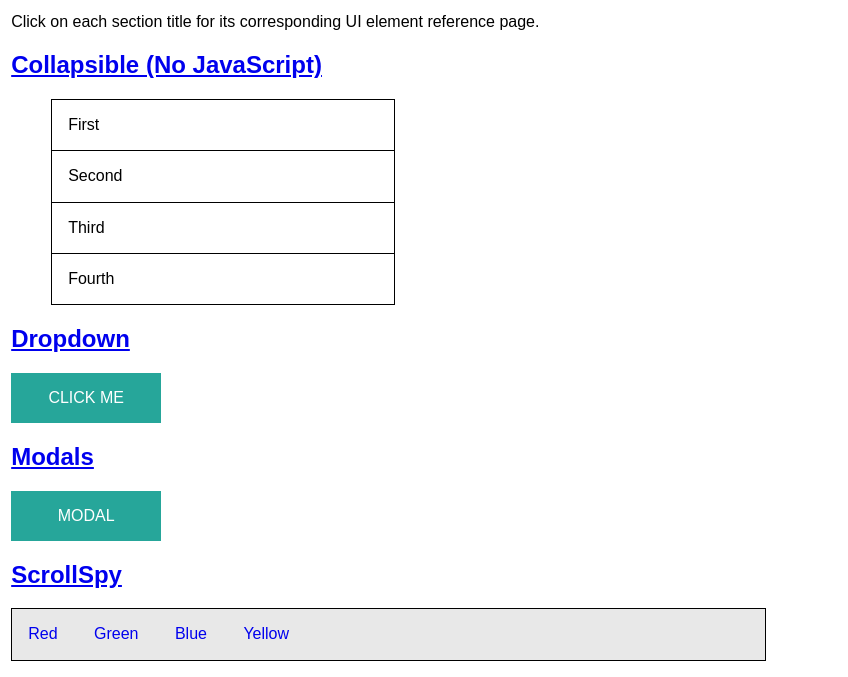
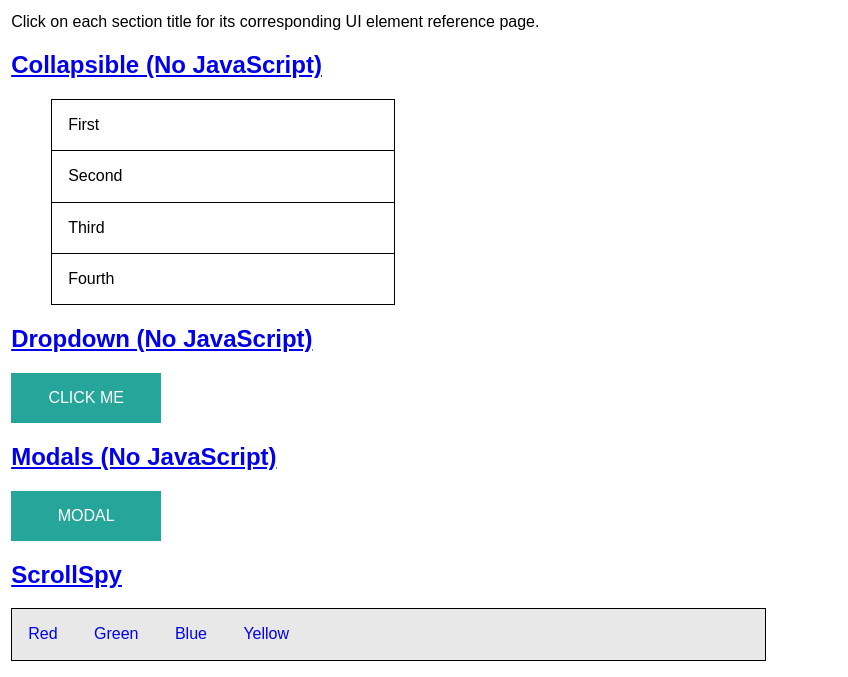
Before and after one commit to brianhernandez/Practice_Hackathon, a plain HTML site: page index.html in a window 1280 px wide. Shown: the part 101-778 px from the top of the page, without its empty margins (0-848 px from the left). Drawn offline with Linux system fonts and the light colour scheme.

Commit message:
Added 'No JavaScript' to some headings to highlight the fact.

```diff
--- a/index.html
+++ b/index.html
@@ -25,7 +25,7 @@
       <li><p>Lorem ipsum dolor sit amet, consectetur adipisicing elit. Commodi ducimus harum fugit praesentium, dignissimos autem quae voluptas, impedit nulla, aut asperiores. Minima nemo accusantium consectetur asperiores eligendi facere, voluptatum ab?</p></li>
     </ul>
 
- <h2> <a href='http://materializecss.com/dropdown.html'>Dropdown </a></h2>
+ <h2> <a href='http://materializecss.com/dropdown.html'>Dropdown (No JavaScript)</a></h2>
 
   <div class="dropdown-menu">
     <a href="#"  id="dropdown-button" class="btn">Click Me</a>
@@ -36,7 +36,7 @@
     </ul>
   </div>
 
-  <h2> <a href='http://materializecss.com/modals.html'>Modals</a></h2>
+  <h2> <a href='http://materializecss.com/modals.html'>Modals (No JavaScript)</a></h2>
 
   <a class="waves-effect waves-light btn modal-trigger" href="#modal1">Modal</a>
 
```
